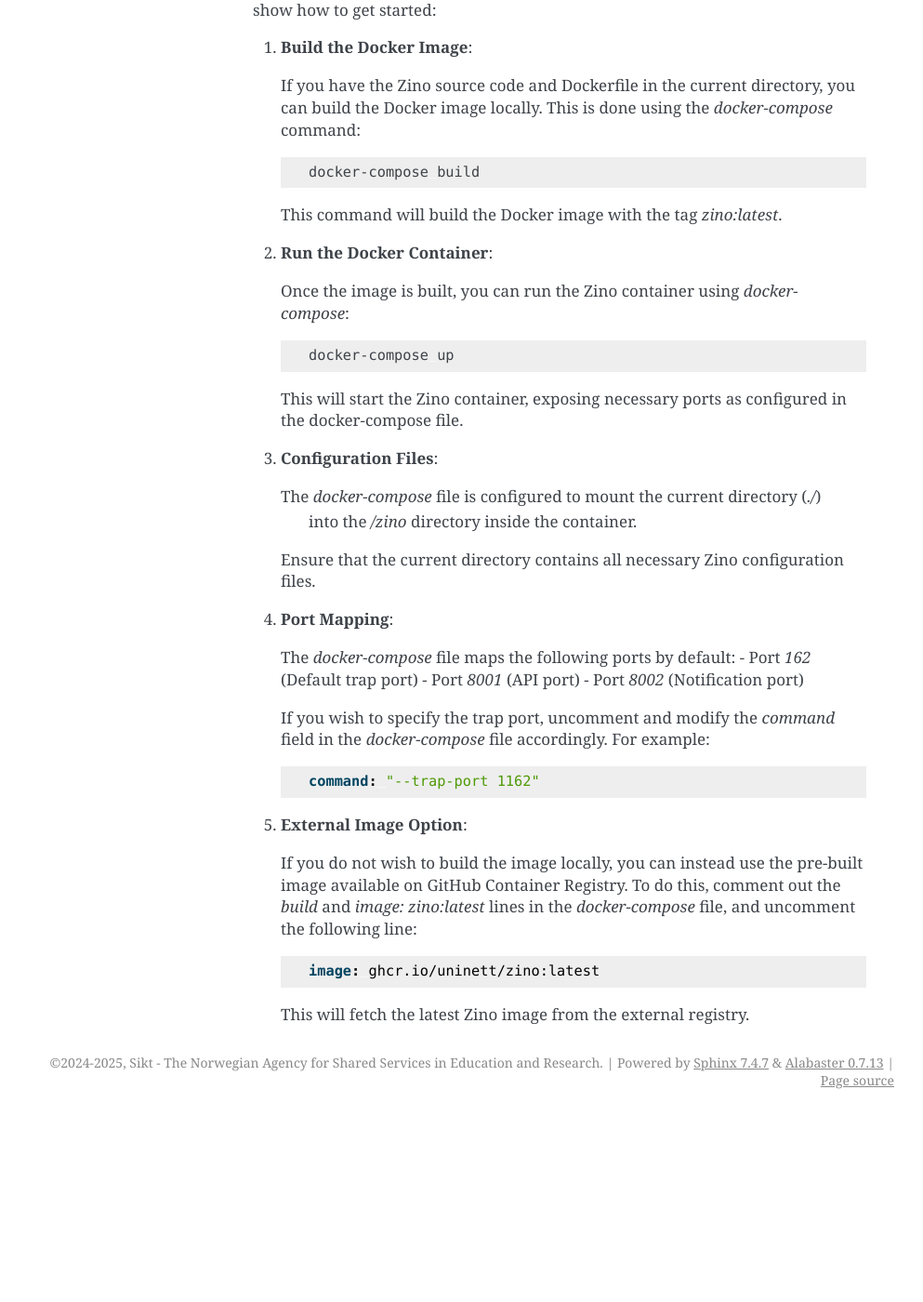
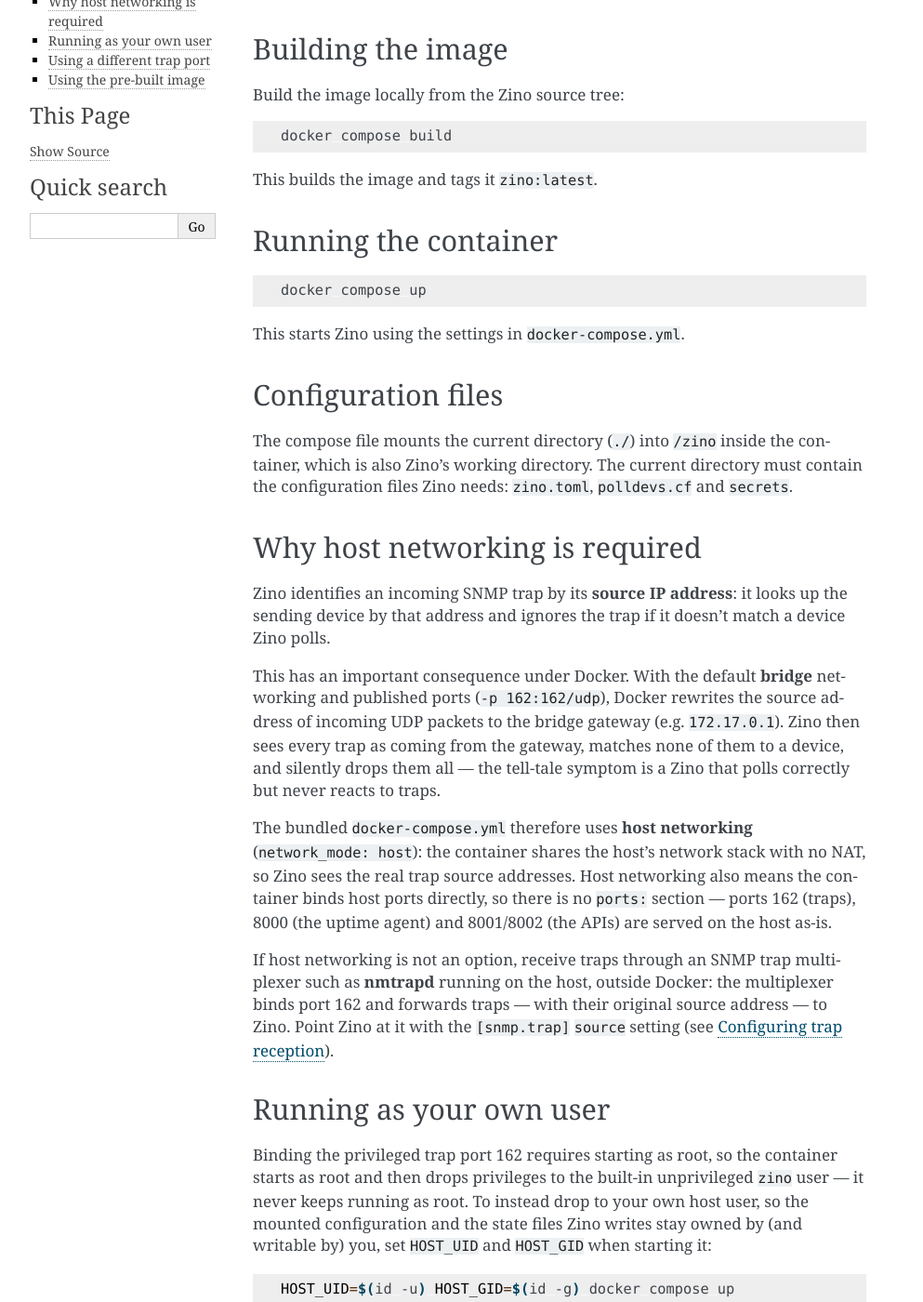
Before and after one commit to Uninett/zino, a Sphinx documentation site: the page built from docs/howtos/use-docker-image.rst, in a window 1280 px wide and 1400 px high, scrolled down 208 px. Shown: the whole window at 93% size, without its empty margins (148-1141 px from the left). Built offline with Sphinx 7.4.7, drawn with Linux system fonts in a browser that asks for light colours; pages that are not in the unit, such as notebooks, are missing from menus; the version number could not be read and is left out; before the commit the page ends 1409 px from its top, so only the background shows below that; some of the changed text lies outside the part shown.

Commit message:
Use host networking and drop privileges in Docker
Zino matches incoming SNMP traps to devices by source address. Docker
bridge networking with published ports rewrites the source to the
bridge gateway, so every trap is unmatched and silently dropped —
observed in the field as a Zino that polls but never reacts to traps.

Switch the bundled compose setup to host networking, which preserves
the real source address, and have Zino drop privileges after binding
port 162: to the built-in `zino` user by default, or to
`HOST_UID:HOST_GID` so mounted files stay owned by the host user.
Document the host-vs-bridge issue and the nmtrapd-on-host alternative.

```diff
--- a/docs/howtos/use-docker-image.rst
+++ b/docs/howtos/use-docker-image.rst
@@ -2,63 +2,98 @@
 How to: Use the Zino Docker image
 =================================
 
-The repository includes a Dockerfile and a docker-compose file.
-You can use these to build and run the Zino application as a Docker container.
-The following steps show how to get started:
+The repository includes a ``Dockerfile`` and a ``docker-compose.yml`` file for
+building and running Zino as a Docker container.
 
-1. **Build the Docker Image**:
+Building the image
+------------------
 
-   If you have the Zino source code and Dockerfile in the current directory,
-   you can build the Docker image locally.
-   This is done using the `docker-compose` command:
+Build the image locally from the Zino source tree:
 
-   .. code:: shell
+.. code:: shell
 
-      docker-compose build
+   docker compose build
 
-   This command will build the Docker image with the tag `zino:latest`.
+This builds the image and tags it ``zino:latest``.
 
-2. **Run the Docker Container**:
+Running the container
+---------------------
 
-   Once the image is built, you can run the Zino container using `docker-compose`:
+.. code:: shell
 
-   .. code:: shell
+   docker compose up
 
-      docker-compose up
+This starts Zino using the settings in ``docker-compose.yml``.
 
-   This will start the Zino container,
-   exposing necessary ports as configured in the docker-compose file.
+Configuration files
+-------------------
 
-3. **Configuration Files**:
+The compose file mounts the current directory (``./``) into ``/zino`` inside the
+container, which is also Zino's working directory.  The current directory must
+contain the configuration files Zino needs: :file:`zino.toml`,
+:file:`polldevs.cf` and :file:`secrets`.
 
-   The `docker-compose` file is configured to mount the current directory (`./`)
-    into the `/zino` directory inside the container.
-   Ensure that the current directory contains all necessary Zino configuration files.
+Why host networking is required
+-------------------------------
 
-4. **Port Mapping**:
+Zino identifies an incoming SNMP trap by its **source IP address**: it looks up
+the sending device by that address and ignores the trap if it doesn't match a
+device Zino polls.
 
-   The `docker-compose` file maps the following ports by default:
-   - Port `162` (Default trap port)
-   - Port `8001` (API port)
-   - Port `8002` (Notification port)
+This has an important consequence under Docker.  With the default **bridge**
+networking and published ports (``-p 162:162/udp``), Docker rewrites the source
+address of incoming UDP packets to the bridge gateway (e.g. ``172.17.0.1``).
+Zino then sees every trap as coming from the gateway, matches none of them to a
+device, and silently drops them all — the tell-tale symptom is a Zino that polls
+correctly but never reacts to traps.
 
-   If you wish to specify the trap port,
-   uncomment and modify the `command` field in the `docker-compose` file accordingly.
-   For example:
+The bundled ``docker-compose.yml`` therefore uses **host networking**
+(``network_mode: host``): the container shares the host's network stack with no
+NAT, so Zino sees the real trap source addresses.  Host networking also means
+the container binds host ports directly, so there is no ``ports:`` section —
+ports 162 (traps), 8000 (the uptime agent) and 8001/8002 (the APIs) are served
+on the host as-is.
 
-   .. code:: yaml
+If host networking is not an option, receive traps through an SNMP trap
+multiplexer such as **nmtrapd** running on the host, outside Docker: the
+multiplexer binds port 162 and forwards traps — with their original source
+address — to Zino.  Point Zino at it with the ``[snmp.trap]`` ``source`` setting
+(see :ref:`configuring-trap-reception`).
 
-      command: "--trap-port 1162"
+Running as your own user
+------------------------
 
-5. **External Image Option**:
+Binding the privileged trap port 162 requires starting as root, so the container
+starts as root and then drops privileges to the built-in unprivileged ``zino``
+user — it never keeps running as root.  To instead drop to your own host user,
+so the mounted configuration and the state files Zino writes stay owned by (and
+writable by) you, set ``HOST_UID`` and ``HOST_GID`` when starting it:
 
-   If you do not wish to build the image locally,
-   you can instead use the pre-built image available on GitHub Container Registry.
-   To do this, comment out the `build` and `image: zino:latest` lines in the `docker-compose` file,
-   and uncomment the following line:
+.. code:: shell
 
-   .. code:: yaml
+   HOST_UID=$(id -u) HOST_GID=$(id -g) docker compose up
 
-      image: ghcr.io/uninett/zino:latest
+The compose file passes these to Zino's ``--user`` option, which drops to that
+numeric UID/GID once port 162 is bound.  Whichever user Zino drops to must be
+able to write the mounted directory, where it keeps its state file.
 
-   This will fetch the latest Zino image from the external registry.
+Using a different trap port
+---------------------------
+
+Zino listens on port 162 by default.  To use another port, add ``--trap-port``
+to the ``command`` in the compose file, keeping the ``--user`` part:
+
+.. code:: yaml
+
+   command: "--user ${HOST_UID:-0}:${HOST_GID:-0} --trap-port 1162"
+
+Using the pre-built image
+-------------------------
+
+To use the pre-built image from the GitHub Container Registry instead of
+building locally, comment out the ``build`` and ``image: zino:latest`` lines in
+the compose file and uncomment:
+
+.. code:: yaml
+
+   image: ghcr.io/uninett/zino:latest
```
Also changed, not shown: docker-compose.yml (+15 -12 lines).
